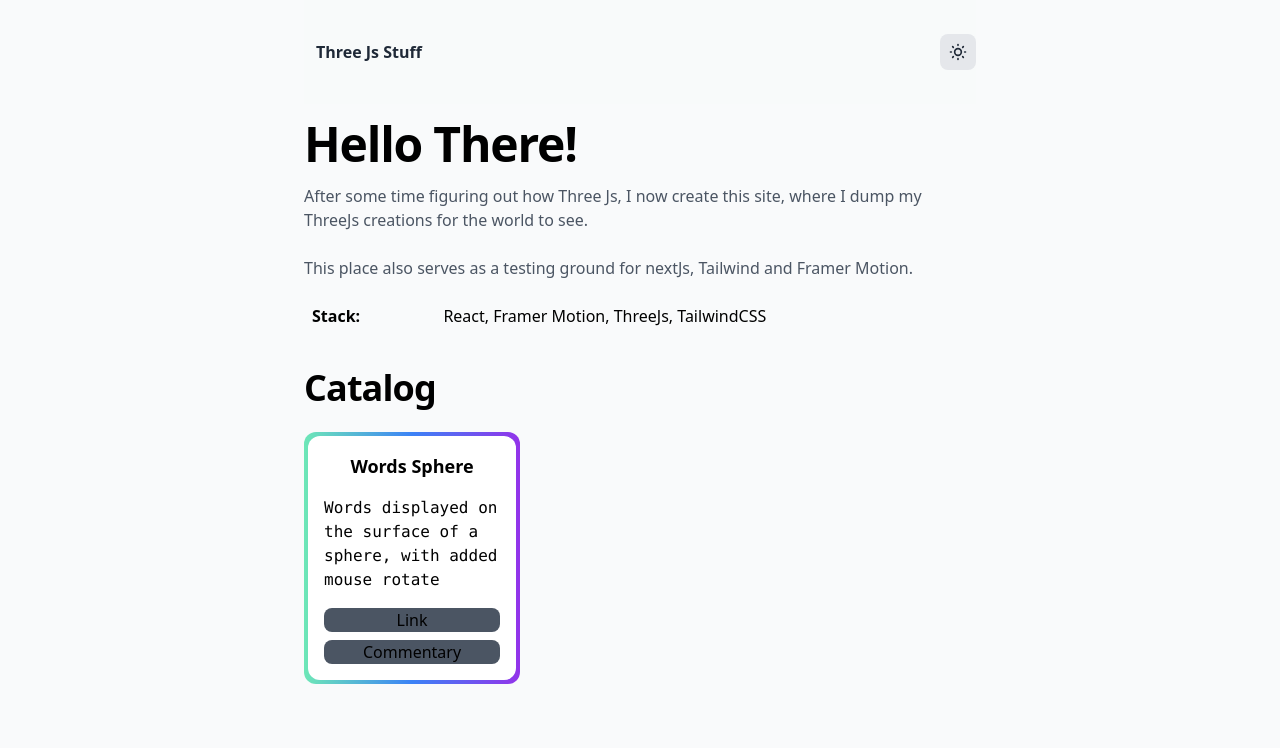
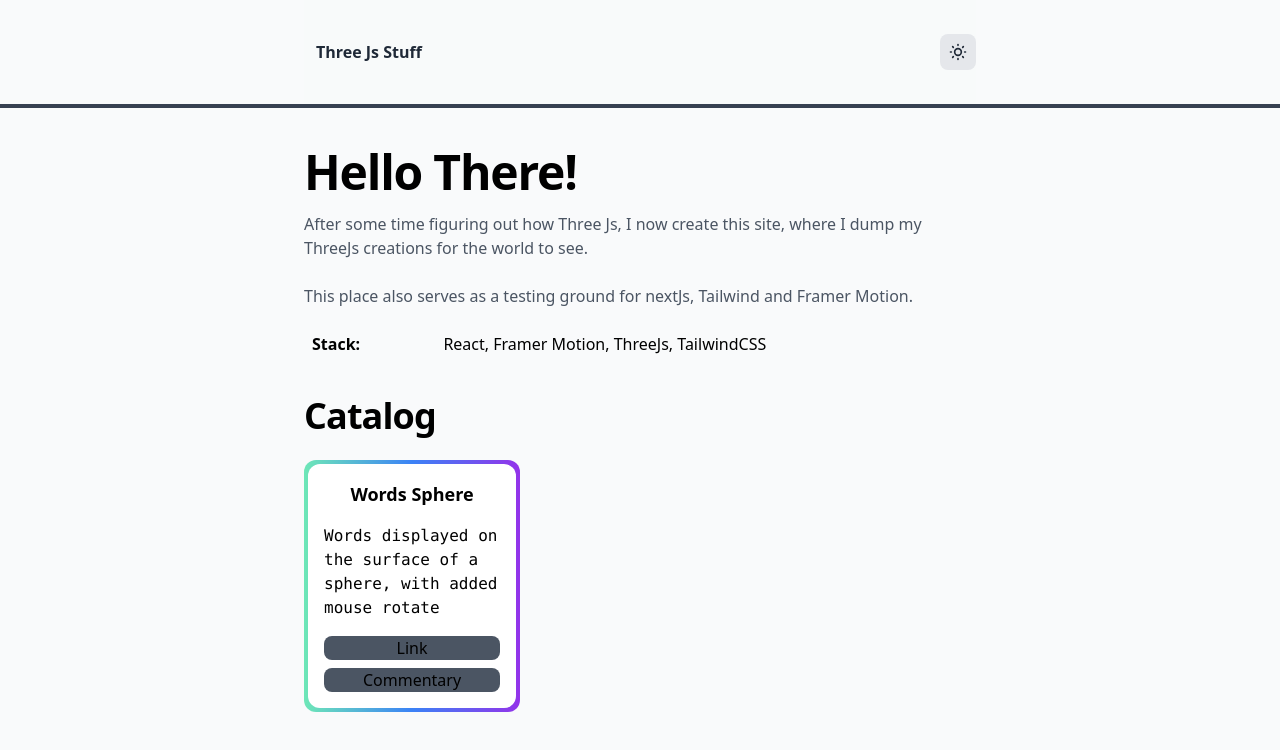
Before and after one commit to Expressionless-Ball-Thing/ThreeJs-Stuff, a Next.js app: page / in a window 1280 px wide. Shown: the top 750 px of the page. Built offline with nearby package versions, Linux system fonts and the light colour scheme.

Commit message:
refactorings, started CameraTransition, figured out how to set up the camera as a motion component.

```diff
--- a/components/ContainerWrapper.tsx
+++ b/components/ContainerWrapper.tsx
@@ -21,7 +21,7 @@ export default function ContainerWrapper({children} : {children : ReactNode}) {
           <meta name="viewport" content="width=device-width, initial-scale=1" />
           <link rel="icon" href="/favicon.ico" />
         </Head>
-        <div className=" flex justify-center flex-col px-8">
+        <div className=" flex justify-center flex-col px-8 border-b-4 border-b-gray-700 dark:border-b-gray-50">
           <nav className=" flex items-center justify-between w-full relative max-w-2xl border-gray-200 dark:border-gray-700 mx-auto pt-8 pb-8 text-gray-900 bg-gray-50  dark:bg-gray-900 bg-opacity-60 dark:text-gray-100">
             <Link
               href={"/"}
--- /dev/null
+++ b/components/layouts/stuff.tsx
@@ -0,0 +1,28 @@
+import { motion } from "framer-motion";
+import { ReactNode } from "react";
+
+
+const variants = {
+    hidden: { opacity: 0, x: 0, y: 0 },
+    enter: {opacity: 1, x: 0, y: 0},
+    exit: {opacity: 0, x: 0, y: 100}
+  };
+
+  const transition = {
+    type: "easeInOut",
+    duration: 0.4
+  }
+
+export default function ThreeStuffBox({ children }: { children: ReactNode }) {
+  return (
+    <motion.main className=" top-0 right-0 bottom-0 left-0 h-screen w-screen"
+        variants={variants}
+        initial="hidden"
+        animate="enter"
+        exit="exit"
+        transition={transition}
+    >
+      {children}
+    </motion.main>
+  );
+}
--- a/package.json
+++ b/package.json
@@ -11,11 +11,11 @@
   "dependencies": {
     "@next/font": "13.1.1",
     "@react-three/drei": "^9.53.1",
-    "@react-three/fiber": "^8.10.0",
+    "@react-three/fiber": "^8.10.1",
     "@types/node": "18.11.18",
     "@types/react": "18.0.26",
     "@types/react-dom": "18.0.10",
-    "@types/three": "^0.148.0",
+    "@types/three": "^0.148.1",
     "eslint": "8.31.0",
     "eslint-config-next": "13.1.1",
     "framer-motion": "^8.5.2",
@@ -24,7 +24,6 @@
     "next-themes": "^0.2.1",
     "react": "18.2.0",
     "react-dom": "18.2.0",
-    "react-three-fiber": "^6.0.13",
     "react-use-measure": "^2.1.1",
     "three": "^0.148.0",
     "typescript": "4.9.4"
--- a/pages/_app.tsx
+++ b/pages/_app.tsx
@@ -1,11 +1,17 @@
 import "../styles/globals.css";
 import type { AppProps } from "next/app";
 import { ThemeProvider } from "next-themes";
+import { AnimatePresence } from "framer-motion";
+import ContainerWrapper from "../components/ContainerWrapper";
 
-export default function App({ Component, pageProps }: AppProps) {
+export default function App({ Component, pageProps, router }: AppProps) {
   return (
     <ThemeProvider attribute="class">
-      <Component {...pageProps} />
+      <ContainerWrapper>
+        <AnimatePresence mode="wait">
+          <Component {...pageProps} key={router.route}/>
+        </AnimatePresence>
+      </ContainerWrapper>
     </ThemeProvider>
   );
 }
--- a/pages/index.tsx
+++ b/pages/index.tsx
@@ -1,12 +1,27 @@
+import { motion } from "framer-motion";
 import CatalogCard from "../components/CatalogCard";
-import ContainerWrapper from "../components/ContainerWrapper";
+
+const variants = {
+  hidden: { opacity: 0, x: 0, y: 100 },
+  enter: {opacity: 1, x: 0, y: 0},
+  exit: {opacity: 0, x: 0, y: 100}
+};
+
+const transition = {
+  type: "easeInOut",
+  duration: 0.4
+}
 
 export default function Home() {
-
   return (
     <>
-      <ContainerWrapper>
-        <main className="bg-gray-50 dark:bg-gray-900 flex flex-col justify-center px-8">
+      <motion.main className="bg-gray-50 dark:bg-gray-900 flex flex-col justify-center px-8 py-6"
+        initial="hidden"
+        animate="enter"
+        exit="exit"
+        variants={variants}
+        transition={transition}
+      >
         <div className="flex flex-col justify-center items-start max-w-2xl border-gray-200 dark:border-gray-700 mx-auto pb-16">
           <div className="flex flex-col items-start mb-8">
             <div className="py-4">
@@ -15,8 +30,8 @@ export default function Home() {
               </h1>
             </div>
             <p className="text-gray-600 dark:text-gray-400 mb-4">
-                After some time figuring out how Three Js, I now create this
-                site, where I dump my ThreeJs creations for the world to see.
+              After some time figuring out how Three Js, I now create this site,
+              where I dump my ThreeJs creations for the world to see.
               <br />
               <br />
               This place also serves as a testing ground for nextJs, Tailwind
@@ -33,12 +48,18 @@ export default function Home() {
           <h3 className="font-bold text-2xl md:text-4xl tracking-tight mb-6 text-black dark:text-white">
             Catalog
           </h3>
-            <div className="w-full max-w-2xl grid grid-cols-1 sm:grid-cols-3 gap-3">
-              <CatalogCard stuffLink={"WordSphere"} commentaryLink={"stub"} title={"Words Sphere"} description={"Words displayed on the surface of a sphere, with added mouse rotate"} />
+          <div className="w-full max-w-2xl grid grid-cols-1 sm:grid-cols-3 gap-3" >
+            <CatalogCard
+              stuffLink={"WordSphere"}
+              commentaryLink={"stub"}
+              title={"Words Sphere"}
+              description={
+                "Words displayed on the surface of a sphere, with added mouse rotate"
+              }
+            />
           </div>
         </div>
-        </main>
-      </ContainerWrapper>
+      </motion.main>
     </>
   );
 }
--- /dev/null
+++ b/pages/stuff/CameraTransition.tsx
@@ -0,0 +1,58 @@
+import { Canvas, useFrame, useThree } from "@react-three/fiber";
+import { useMotionValue } from "framer-motion";
+import { LayoutCamera, motion, MotionCanvas } from "framer-motion-3d";
+import { useEffect, useLayoutEffect, useRef, useState } from "react";
+import ThreeStuffBox from "../../components/layouts/stuff";
+
+export default function CameraTransition() {
+  const [isFullscreen, setFullscreen] = useState(false);
+
+  return (
+    <ThreeStuffBox>
+        <Canvas onClick={() => {console.log("cum");setFullscreen(!isFullscreen)}}>
+          <Stuff />
+        </Canvas>
+    </ThreeStuffBox>
+  );
+}
+
+function Stuff() {
+
+  const {camera: camera, set: set, size: size} = useThree()
+  const cameraRef = useRef<any>()
+
+  //  Setup the camera's projection matrix, so the meshes don't look distorted and messed up.
+  useLayoutEffect(() => {
+    const { current: cam } = cameraRef;
+    if (cam) {
+      cam.aspect = size.width / size.height;
+      cam.updateProjectionMatrix();
+    }
+  });
+
+  // Set the motion.perspectiveCamera to be the camera of the canvas
+  useLayoutEffect(() => {
+    console.log("hey")
+    if (cameraRef.current) {
+      const oldCam = camera;
+      set(() => ({ camera: cameraRef.current }));
+      return () => set(() => ({ camera: oldCam }));
+    }
+    return
+  }, [camera, cameraRef, set]);
+
+  return (
+    <>
+          <motion.perspectiveCamera
+            fov={90}
+            position={[0, 0, 5]}
+            ref={cameraRef}
+          />
+    <motion.mesh>
+      <icosahedronGeometry args={[1,0]}/>
+      <meshBasicMaterial />
+    </motion.mesh>
+    </>
+
+  )
+}
--- a/pages/stuff/WordSphere.tsx
+++ b/pages/stuff/WordSphere.tsx
@@ -1,20 +1,46 @@
-import { Camera, Canvas, useFrame, useThree } from "@react-three/fiber";
+import { Canvas } from "@react-three/fiber";
 import * as THREE from "three";
-import { useEffect, useLayoutEffect, useRef } from "react";
-import { Html, Text } from "@react-three/drei";
+import { useRef } from "react";
+import { Html } from "@react-three/drei";
 import * as Utils from "three/examples/jsm/utils/BufferGeometryUtils";
-import ContainerWrapper from "../../components/ContainerWrapper";
 import useMeasure, { RectReadOnly } from "react-use-measure";
-import { MotionValue, useMotionValue, useSpring, useTransform } from "framer-motion";
+import {
+  MotionValue,
+  useMotionValue,
+  useSpring,
+  useTransform,
+} from "framer-motion";
 import { motion } from "framer-motion-3d";
+import ThreeStuffBox from "../../components/layouts/stuff";
 
-const spring = {stiffness: 600, damping: 30};
+const spring = { stiffness: 600, damping: 30 };
 
-
-function Sphere({mouseX, mouseY, bounds} : {mouseX: MotionValue<number>, mouseY: MotionValue<number>, bounds:RectReadOnly}) {
+function Sphere({
+  mouseX,
+  mouseY,
+  bounds,
+}: {
+  mouseX: MotionValue<number>;
+  mouseY: MotionValue<number>;
+  bounds: RectReadOnly;
+}) {
   const sphereRef = useRef<any>(null);
-  const sphereRotateY = useSpring(useTransform(mouseX, [-bounds.width, bounds.width], [-2*Math.PI, 2*Math.PI]), spring)
-  const sphereRotateZ = useSpring(useTransform(mouseY, [-bounds.height, bounds.height], [-2*Math.PI, 2*Math.PI]), spring)
+  const sphereRotateY = useSpring(
+    useTransform(
+      mouseX,
+      [-bounds.width, bounds.width],
+      [-2 * Math.PI, 2 * Math.PI]
+    ),
+    spring
+  );
+  const sphereRotateZ = useSpring(
+    useTransform(
+      mouseY,
+      [-bounds.height, bounds.height],
+      [-2 * Math.PI, 2 * Math.PI]
+    ),
+    spring
+  );
 
   // Apparent setting the tolerance to 1 somehow fixes it?
   const stuff = Utils.mergeVertices(new THREE.IcosahedronGeometry(2.1, 0), 1.1);
@@ -34,42 +60,45 @@ function Sphere({mouseX, mouseY, bounds} : {mouseX: MotionValue<number>, mouseY:
         center
       >
         {i}
-        <meshStandardMaterial side={THREE.DoubleSide}/>
+        <meshStandardMaterial side={THREE.DoubleSide} />
       </Html>
     );
   }
 
   return (
-    <motion.group ref={sphereRef} rotation-y={sphereRotateY} rotation-z={sphereRotateZ}>
+    <motion.group
+      ref={sphereRef}
+      rotation-y={sphereRotateY}
+      rotation-z={sphereRotateZ}
+    >
       {textArray}
       <mesh>
-      <icosahedronGeometry args={[2.1, 0]}/>
+        <icosahedronGeometry args={[2.1, 0]} />
         <meshBasicMaterial wireframe />
       </mesh>
-    </motion.group>);
+    </motion.group>
+  );
 }
 
 export default function WordSphere() {
-
   // useMeasure for mouse stuff.
-  const [ref, bounds] = useMeasure({scroll: false});
+  const [ref, bounds] = useMeasure({ scroll: false });
 
   const mouseX = useMotionValue(0);
   const mouseY = useMotionValue(0);
 
   return (
-    <ContainerWrapper>
-      <main className=" top-0 right-0 bottom-0 left-0 h-screen w-screen" ref={ref}
+    <ThreeStuffBox>
+      <Canvas
+        ref={ref}
         onPointerMove={(e) => {
           mouseX.set(e.clientX - bounds.x - bounds.width / 2);
           mouseY.set(e.clientY - bounds.y - bounds.height / 2);
         }}
       >
-        <Canvas>
-          <directionalLight position={[0,0,1]} castShadow/>
-          <Sphere mouseX={mouseX} mouseY={mouseY} bounds={bounds}/>
+        <directionalLight position={[0, 0, 1]} />
+        <Sphere mouseX={mouseX} mouseY={mouseY} bounds={bounds} />
       </Canvas>
-      </main>
-    </ContainerWrapper>
+    </ThreeStuffBox>
   );
 }
```
Also changed, not shown: 1 other file (tests, documents, lock files or other folders). Lines whose indentation alone changed are shown as unchanged.
